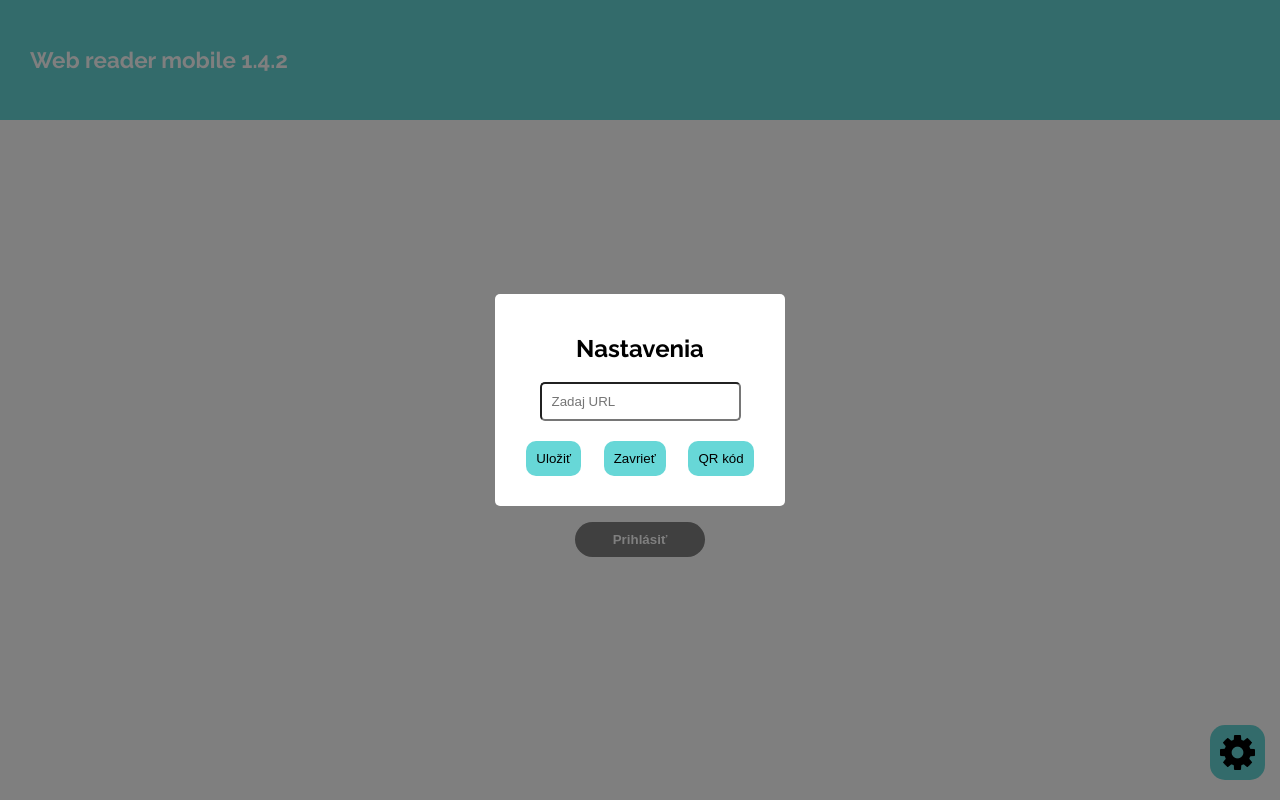
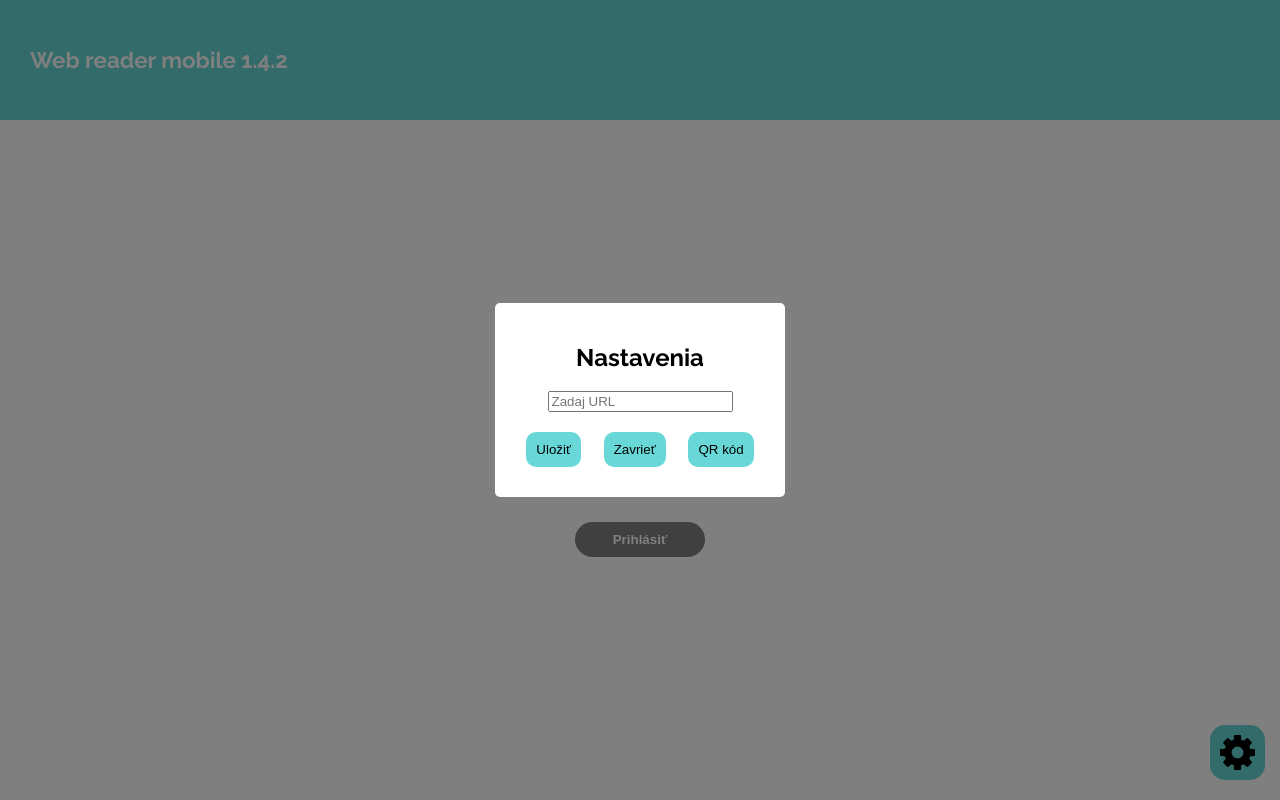
Before and after one commit to Plebmajster/Apis-react, a React (Create React App) app: page / in a window 1280 px wide. Both pictures are taken after a click on the element 1237 px from the left and 752 px from the top of the page. Built offline with nearby package versions, Linux system fonts and the light colour scheme.

Commit message:
uprava vsetkych js na tsx

```diff
--- a/src/components/Login/Login.scss
+++ b/src/components/Login/Login.scss
@@ -170,7 +170,7 @@ button.disabled {
   border: 0px;
   background-color: $backgroud_blue;
 }
-.cog_server{
+.cog_setting{
   padding: 10px;
   border-radius: 5px;
 }
--- a/src/components/Login/Login.tsx
+++ b/src/components/Login/Login.tsx
@@ -3,7 +3,7 @@ import './Login.scss';
 import QRREACT from 'react-qr-scanner';
 import { API_CONNECT } from '../../constants/constants.ts';
 
-const Login: React.FC = () => {
+const Login = () => {
   const [username, setUsername] = useState<string>(localStorage.getItem('username') || '');
   const [password, setPassword] = useState<string>('');
   const [showPassword, setShowPassword] = useState<boolean>(false);
@@ -134,6 +134,7 @@ const Login: React.FC = () => {
               <div className="input_container">
                 <img src="obr/user.png" alt="User Icon" className="input_icon" />
                 <input
+                  name='input'
                   className="input"
                   type="text"
                   value={username}
@@ -144,6 +145,7 @@ const Login: React.FC = () => {
               <div className="input_container">
                 <img src="obr/padlock.png" alt="Password Icon" className="input_icon" />
                 <input
+                  name='input'
                   className="input input_heslo"
                   type={showPassword ? 'text' : 'password'}
                   value={password}
@@ -160,6 +162,7 @@ const Login: React.FC = () => {
               <label className="automaticky">
                 Prihlásiť Automaticky
                 <input
+                  name='input'
                   type="checkbox"
                   checked={autoLogin}
                   onChange={handleAutoLoginChange}
@@ -189,7 +192,7 @@ const Login: React.FC = () => {
             <div className="settings_content">
               <h2>Nastavenia</h2>
               <input
-                className="cog_server"
+                className="cog_settings"
                 type="text"
                 placeholder="Zadaj URL"
                 value={serverUrl}
--- a/src/index.tsx
+++ b/src/index.tsx
@@ -2,7 +2,7 @@ import React from 'react';
 import ReactDOM from 'react-dom/client';
 import './index.scss';
 import App from './App.tsx';
-import reportWebVitals from './reportWebVitals';
+import reportWebVitals from './reportWebVitals.tsx';
 
 const root = ReactDOM.createRoot(document.getElementById('root'));
 root.render(
```
Also changed, not shown: src/reportWebVitals.tsx (renamed from src/reportWebVitals.js), src/setupTests.tsx (renamed from src/setupTests.js).
